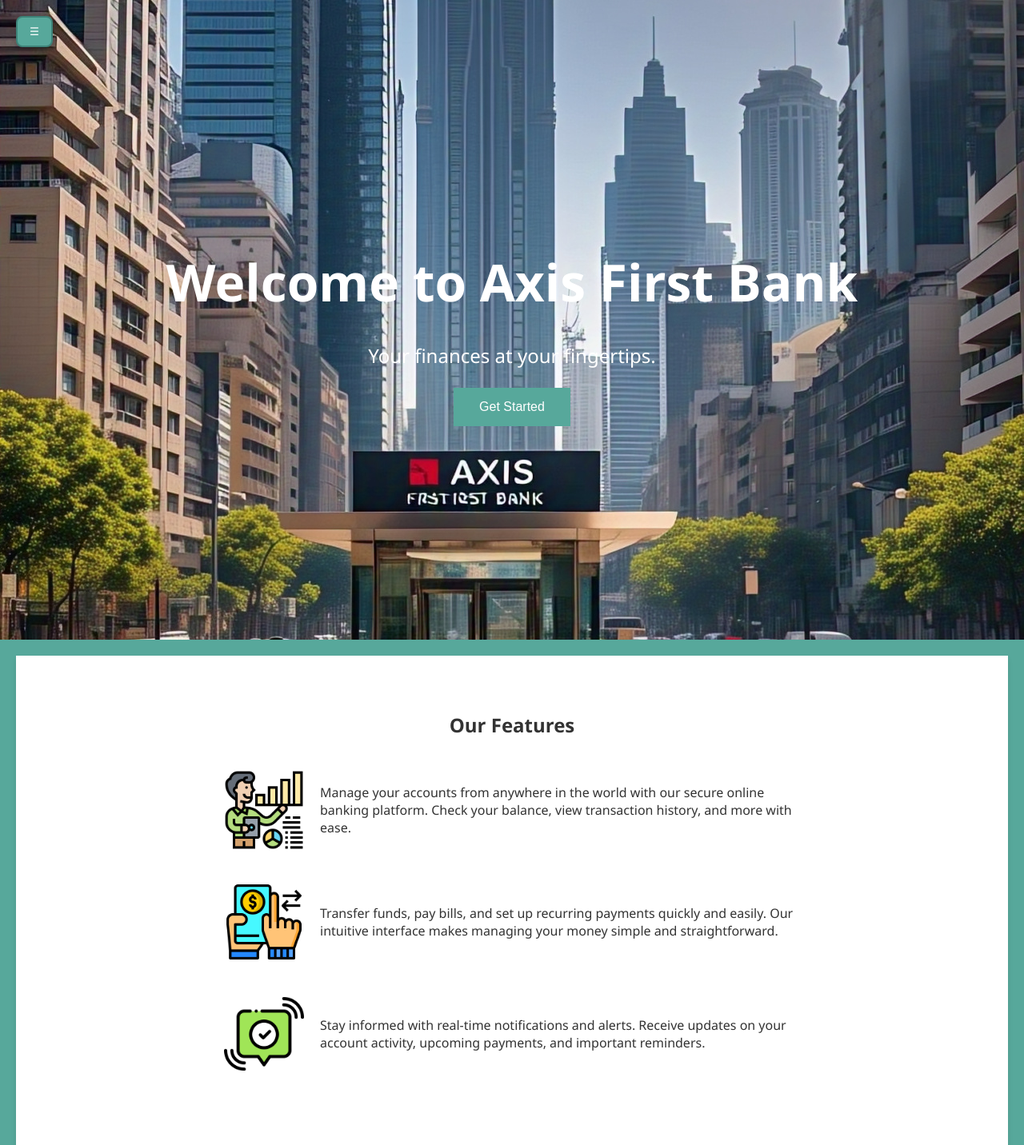
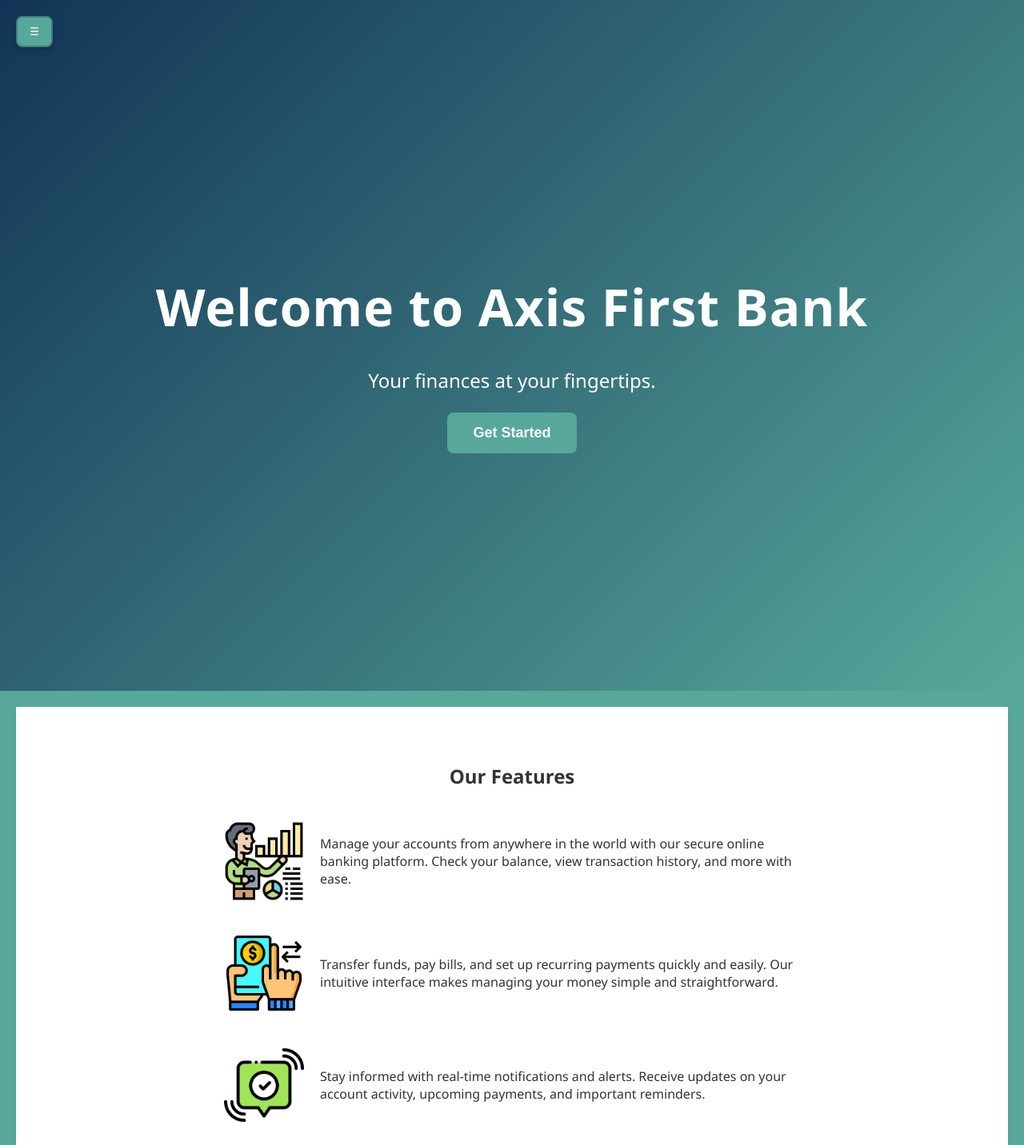
Before and after one commit to Rayflex189/Streamline-online-banking, a Django app: page / in a window 1280 px wide. Shown: the top 1432 px of the page at 80% size. Run offline with Django 5.2, Linux system fonts and the light colour scheme.

Commit message:
Update landing.html
Save

```diff
--- a/BANK/bank_app/templates/bank_app/landing.html
+++ b/BANK/bank_app/templates/bank_app/landing.html
@@ -95,37 +95,80 @@
     transform: translateY(-2px);
 }
 .hero {
-            position: relative;
-            height: 100vh;
-            background: url('static/images/IMG-20250430-WA0019.jpg') no-repeat center center/cover;
     display: flex;
     align-items: center;
     justify-content: center;
+    min-height: 100vh;
+    background: linear-gradient(135deg, #123456, #57a89b);
+    text-align: center;
     color: white;
-            text-align: center;
+    padding: 2rem;
     overflow: hidden;
 }
+
 .hero h1 {
     font-size: 4em;
     margin-bottom: 0.5em;
-            animation: fadeInDown 2s;
+    animation: slideInDown 1.5s ease-out;
+    letter-spacing: 1px;
 }
+
 .hero p {
     font-size: 1.5em;
     margin-bottom: 1em;
-            animation: fadeInUp 2s;
+    animation: slideInUp 2s ease-out;
 }
-        .hero button {
+
+.animated-btn {
     background-color: #57a89b;
     border: none;
     color: white;
     padding: 15px 32px;
-            text-align: center;
-            text-decoration: none;
-            display: inline-block;
-            font-size: 16px;
+    font-size: 18px;
+    font-weight: bold;
     cursor: pointer;
-            animation: fadeIn 3s;
+    border-radius: 8px;
+    transition: transform 0.3s ease, background-color 0.3s ease;
+    animation: fadeIn 3s ease;
+}
+
+.animated-btn:hover {
+    background-color: #3b7f77;
+    transform: scale(1.05);
+}
+
+/* Animations */
+@keyframes slideInDown {
+    0% {
+        opacity: 0;
+        transform: translateY(-50px);
+    }
+    100% {
+        opacity: 1;
+        transform: translateY(0);
+    }
+}
+
+@keyframes slideInUp {
+    0% {
+        opacity: 0;
+        transform: translateY(50px);
+    }
+    100% {
+        opacity: 1;
+        transform: translateY(0);
+    }
+}
+
+@keyframes fadeIn {
+    0% {
+        opacity: 0;
+        transform: scale(0.9);
+    }
+    100% {
+        opacity: 1;
+        transform: scale(1);
+    }
 }
         .feedback {
             text-align: center;
@@ -762,10 +805,12 @@
         <a href="#contact">Sponsors</a>
     </div>
 <div class="hero content">
-        <div>
-            <h1 style="color:#fff">Welcome to Axis First Bank </h1>
+    <div class="hero-text">
+        <h1>Welcome to Axis First Bank</h1>
         <p>Your finances at your fingertips.</p>
-           <a href="{% url 'register' %}"> <button>Get Started</button></a>
+        <a href="{% url 'register' %}">
+            <button class="animated-btn">Get Started</button>
+        </a>
     </div>
 </div>
     <div class="features content">
```
Lines whose indentation alone changed are shown as unchanged.
